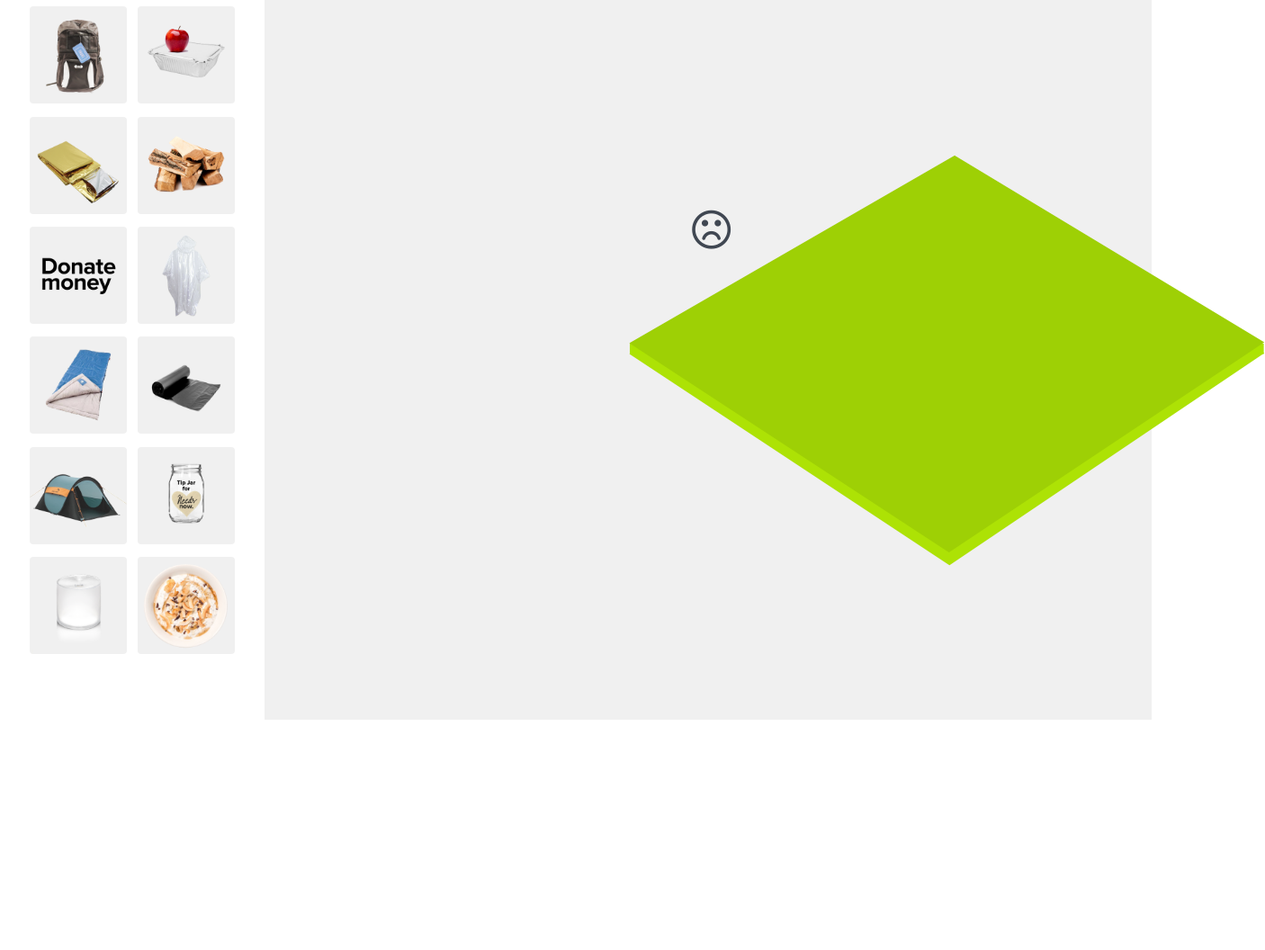
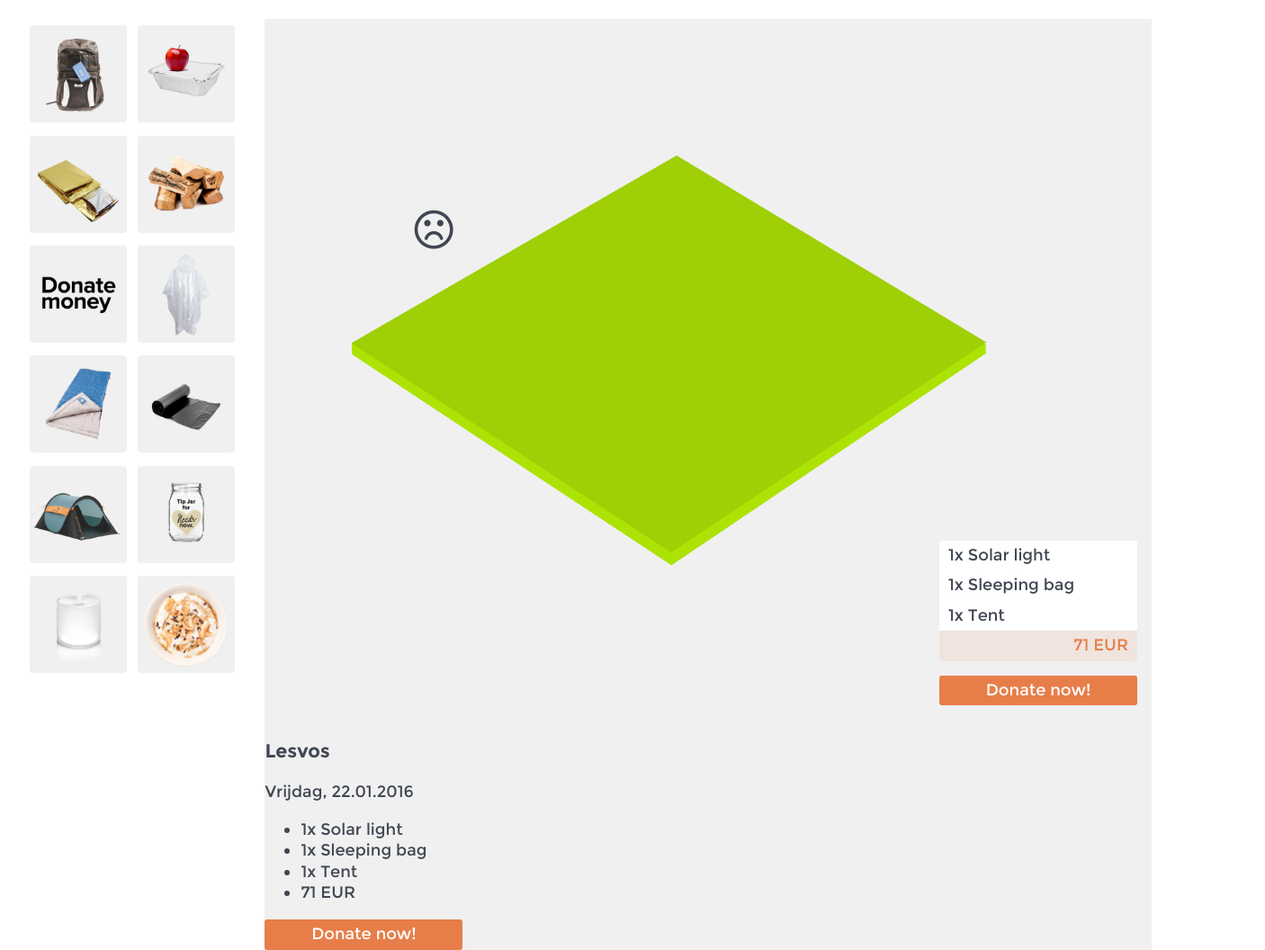
Before and after one commit to sephie/funda-needs-now, a plain HTML site: page index.html in a window 1280 px wide. Shown: the whole page at 90% size, 1406 px wide, since content can reach past the window. Before the commit the page ends 800 px from the top, so only its background shows below. Drawn offline with Linux system fonts and the light colour scheme.

Commit message:
Added svgs and css

```diff
--- a/css/components/_goodies.scss
+++ b/css/components/_goodies.scss
@@ -90,6 +90,42 @@
 	// transform: translate3d(0,20px,0);
 }
 
+.drop-area__status {
+	position: fixed;
+	bottom: rem(16px);
+	right: rem(16px);
+	ul {
+		padding: 0; margin: 0;
+		border-radius: 3px;
+		overflow: hidden;
+		margin-bottom: rem(16px);
+	}
+	li {
+		min-width: 200px;
+		background: #fff;
+		padding: rem(5px) rem(10px);
+		&.total {
+			color: $color-orange;
+			text-align: right;
+			background: rgba(231, 126, 73, 0.1);
+		}
+	}
+}
+
+.donate {
+	background: $color-orange;
+	color: #fff;
+	min-width: 200px;
+	display: inline-block;
+	border-radius: 3px;
+	text-decoration: none;
+	text-align: center;
+	padding: rem(5px) rem(10px);
+	transition: opacity 0.2s;
+	&:hover {
+		opacity: 0.7;
+	}
+}
 // .drop-area.show {
 // 	-webkit-transform: translate3d(0,-100%,0);
 //   	transform: translate3d(0,-100%,0);
@@ -116,7 +152,7 @@
 	top: 50%;
 	left: 50%;
 	margin-top: -228px;
-	margin-left: calc(353px - 23%);
+	margin-left: -250px;
 	display: inline-block;
 	-webkit-transition: -webkit-transform 0.3s, background 0.3s;
 	transition: transform 0.3s, background 0.3s;
--- a/index.html
+++ b/index.html
@@ -33,7 +33,27 @@
 			</div>
 		</div><!-- /container -->
 		<div id="drop-area" class="drop-area">
-			<div class="drop-area__camp one"><img src="img/world.png" alt=""></div>
+			<div class="drop-area__camp"><img src="img/world.png" alt=""></div>
+			<div class="drop-area__status">
+				<ul>
+					<li>1x Solar light</li>
+					<li>1x Sleeping bag</li>
+					<li>1x Tent</li>
+					<li class="total">71 EUR</li>
+				</ul>
+				<a href="" class="donate">Donate now!</a>
+			</div>
+			<div class="drop-area__lesvos">
+				<h3>Lesvos</h3>
+				<p>Vrijdag, 22.01.2016</p>
+				<ul>
+					<li>1x Solar light</li>
+					<li>1x Sleeping bag</li>
+					<li>1x Tent</li>
+					<li class="total">71 EUR</li>
+				</ul>
+				<a href="" class="donate">Donate now!</a>
+			</div>
 		</div>
 		<div class="drop-overlay"></div>
 		<script src="js/vendor/draggabilly.pkgd.min.js"></script>
```
Also changed, not shown: css/app.css, img/Island.svg (added), img/fire.svg (added), img/light.svg (added), img/lunch.svg (added), img/plate.svg (added), img/shadow.svg (added), img/sleeping bag.svg (added), img/tafel.svg (added), img/tent.svg (added), 1 other file.
